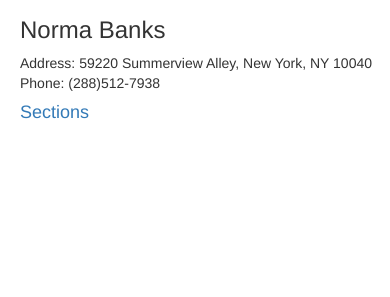
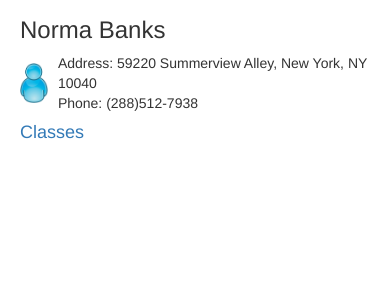
Before and after one commit to peterhend/schools, a Flask app: page /districts/1/schools/1/teachers/1/ in a window 390 px wide. Shown: the part 55-352 px from the top of the page. Run offline with Flask 2, Linux system fonts and the light colour scheme; some libraries are stand-ins or nearby versions.

Commit message:
Update responsive layout

```diff
--- a/templates/base.html
+++ b/templates/base.html
@@ -72,7 +72,7 @@ function setHelpText(title, body) {
             <li><a href="{{url_for('showSchool', district_id=1, school_id=3)}}">Craigside High</a></li>
           </ul>
         </li>
-        <li class="active"><a href="{{ url_for('helpTopics') }}">Author Help<span class="sr-only">(current)</span></a></li>
+        <li class="active"><a href="{{ url_for('helpTopics') }}">Help Authoring<span class="sr-only">(current)</span></a></li>
       </ul>
       <form style="display: none;" class="navbar-form navbar-left" role="search">
         <div class="form-group">
--- a/templates/teacher.html
+++ b/templates/teacher.html
@@ -4,9 +4,14 @@
 {% block content %}
 
 <h3>{{teacher.first_name}} {{teacher.last_name}}</h3>
-<p>Address: {{teacher.address}}, {{teacher.city}}, {{teacher.state}} {{teacher.zip}}<br>
-Phone: {{teacher.phone}}</p>
-<h4>Sections</h4>
+<table>
+	<tr>
+		<td style="padding-right: 10px; "><img src="/static/person.png" height="40px"></td>
+		<td>Address: {{teacher.address}}, {{teacher.city}}, {{teacher.state}} {{teacher.zip}}<br>
+Phone: {{teacher.phone}}</td>
+	</tr>
+</table>
+<h4>Classes</h4>
 
 <div class="container-fluid">
 	{% for section in sections %}
```
Also changed, not shown: templates/student.html (+7 -3 lines), static/person.png (added), static/school.png (added).
